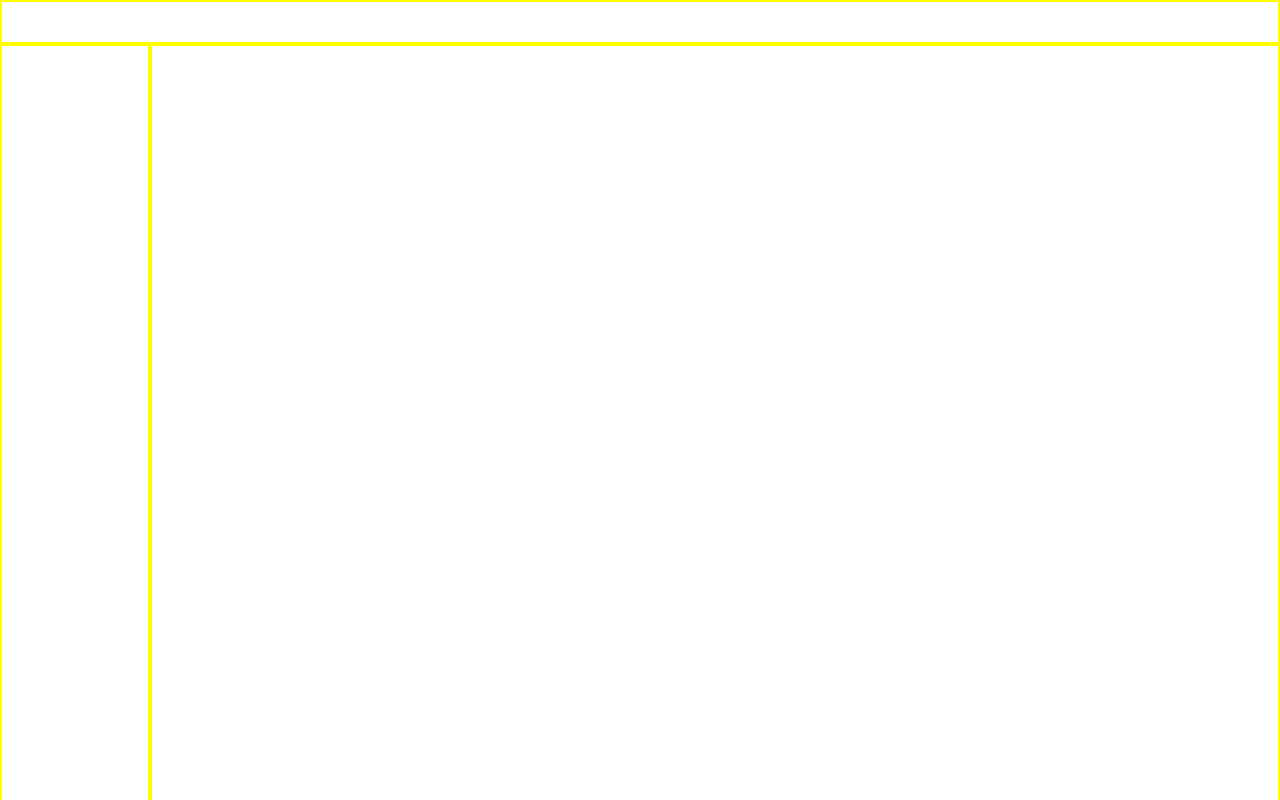
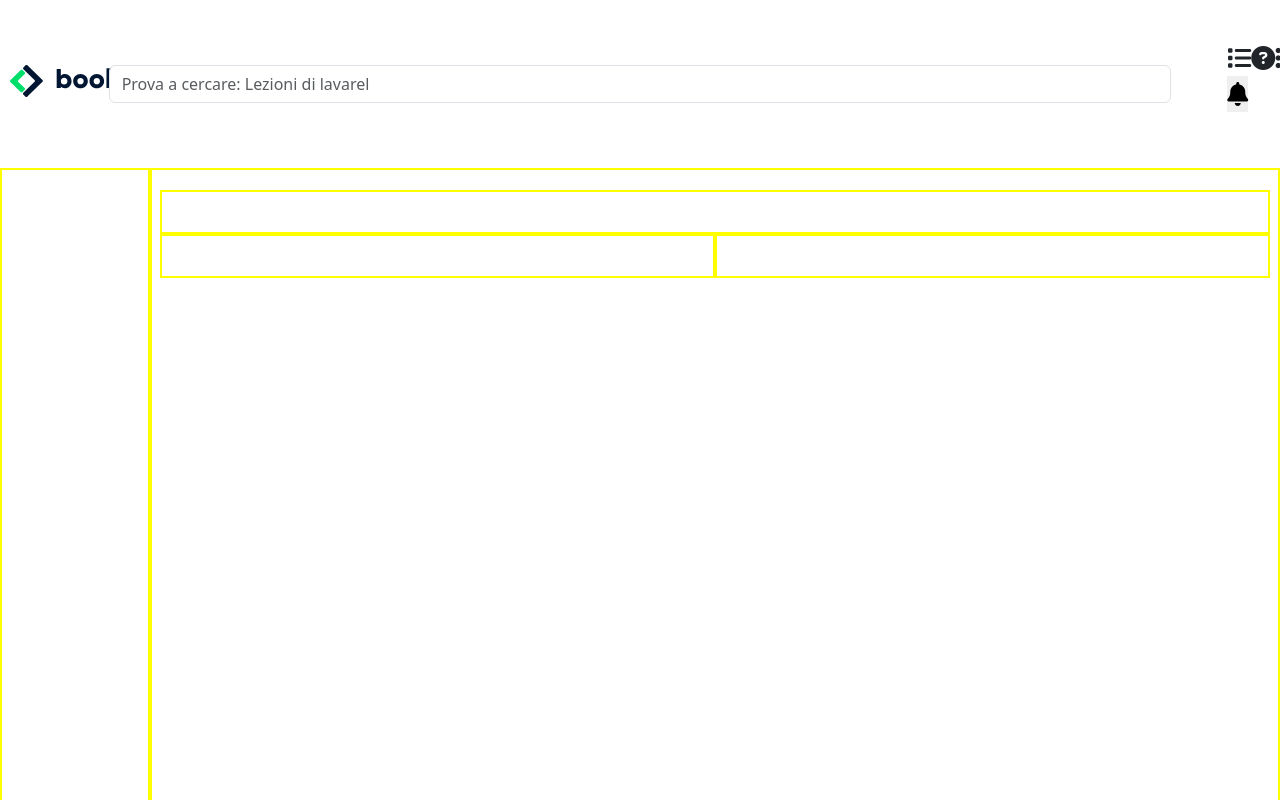
Before and after one commit to markantonio99/html-css-bootstrap-dashboard, a plain HTML site: page index.html in a window 1280 px wide. Shown: the top 800 px of the page. Drawn offline with nearby package versions, Linux system fonts and the light colour scheme.

Commit message:
Salv.3  html-css-bootstrap-dashboard

```diff
--- a/css/mystyle.css
+++ b/css/mystyle.css
@@ -1,16 +1,8 @@
 
 
-
-
-
-
-
-
-
-
-
-
-
+ul {
+    list-style-type: none;
+}
 
 
  .boo-app{
@@ -19,21 +11,74 @@
  }
 
 
+
+ /******************************
+ *******************************
+ ********UTILITY CLASS**********
+ ******************************/
+
+
+ .debug-app{
+    padding: 20px;
+    border: 2px solid yellow;
+ }
+
+
+
+.font_24{
+    font-size: 24px;
+}
+
+
+
+ /******************************
+ *******************************
+ *************HEADER************
+ ******************************/
+
  .header_app{
+    position: sticky;
+    padding: 40px 0;
+  }
 
- }
+.bs_fnt_sx{
+   min-width: 160px;
+   padding-left: 10px;
+   margin-top: 10px;
+}
+
+
+ /******************************
+ *******************************
+ ***********MAIN APP************
+ ******************************/
+
+
+ .main_app{
+
+}
+
+
+ /******************************
+ *******************************
+ *********SIDE LòATERALE********
+ ******************************/
+
+
 
  .side_app{
     min-width: 150px;
     min-height: 1090px;
  }
 
- .main_app{
 
 
- }
+ /******************************
+ *******************************
+ *****CONTENUTO PRINCIPALE******
+ ******************************/
 
- .debug-app{
-    padding: 20px;
-    border: 2px solid yellow;
- }
+
+.heder_hero{
+
+}
--- a/index.html
+++ b/index.html
@@ -21,7 +21,53 @@
     **************************************************************************** -->
 
 
-    <header class="header_app debug-app">
+    <header class="header_app">
+
+            <div class="row align-items-center">
+
+                             <div class="col-1">
+                                 <figure class="text-center">
+                                                  <img class="bs_fnt_sx" src="./immagini/logo.svg" alt="">
+                                 </figure>
+                             </div>
+
+                             <div class="form-outline col-10">
+                                 <input type="search" id="form1" class="form-control"  placeholder="Prova a cercare: Lezioni di lavarel" aria-label="Search" />
+                             </div>
+
+
+
+                            <div class="col-1">
+
+                                    <ul class="row font_24">
+                                        <li class="col-3">
+                                            <i class="fa-solid fa-list"></i>
+                                        </li>
+                                        <li class="col-3">
+                                            <i class="fa-solid fa-circle-question"></i>
+                                        </li>
+                                        <li class="col-3">
+                                            <i class="fa-solid fa-ellipsis-vertical"></i>
+                                        </li>
+                                        <li class="col-3">
+
+                                                <button class="border-0 p-0" type="button" data-bs-toggle="dropdown" aria-expanded="false">
+                                                  <i class="fa-solid fa-bell"></i>
+                                                </button>
+                                                      <ul class="dropdown-menu">
+                                                        <li><a class="dropdown-item active" href="#">Profilo</a></li>
+                                                        <li><a class="dropdown-item" href="#">Fatturazzione</a></li>
+                                                        <li><a class="dropdown-item" href="#">Logout</a></li>
+                                                      </ul>
+                                        </li>
+                                    </ul>
+
+                            </div>
+
+
+            </div>   <!--  fine row -->
+
+
     </header>
 
     <!--***************************************************************************
@@ -47,6 +93,20 @@
     **************************************************************************** -->
 
     <section class="main_app flex-grow-1 debug-app">
+        <container>
+            <div class="row">
+               <div class="heder_hero debug-app">
+               </div>
+            </div>
+         </container>
+        <container>
+            <div class="row">
+                <div class="col-6 debug-app"></div>
+                <div class="col-6 debug-app">
+
+                </div>
+            </div>
+        </container>
     </section>
 
 
```
